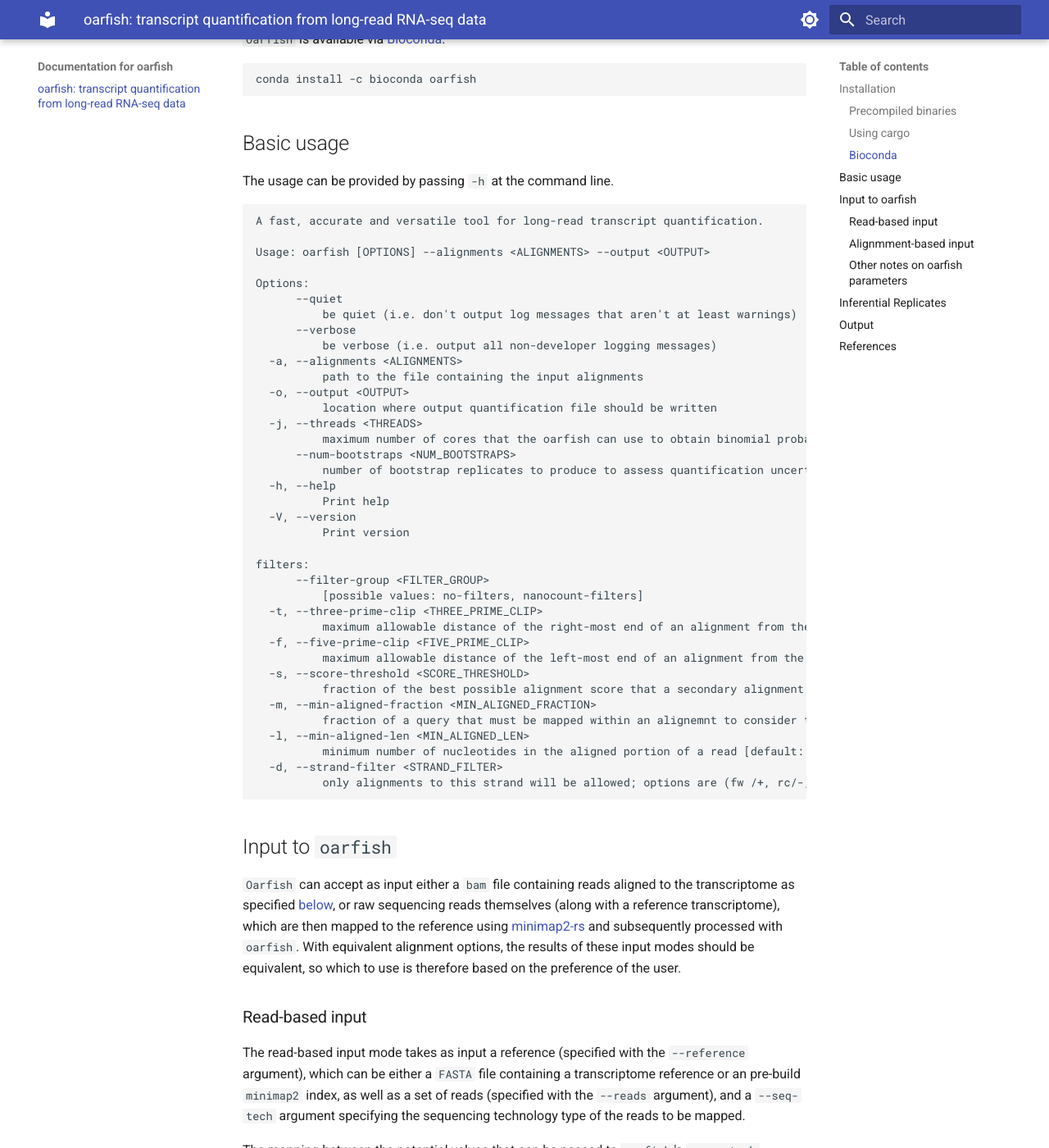
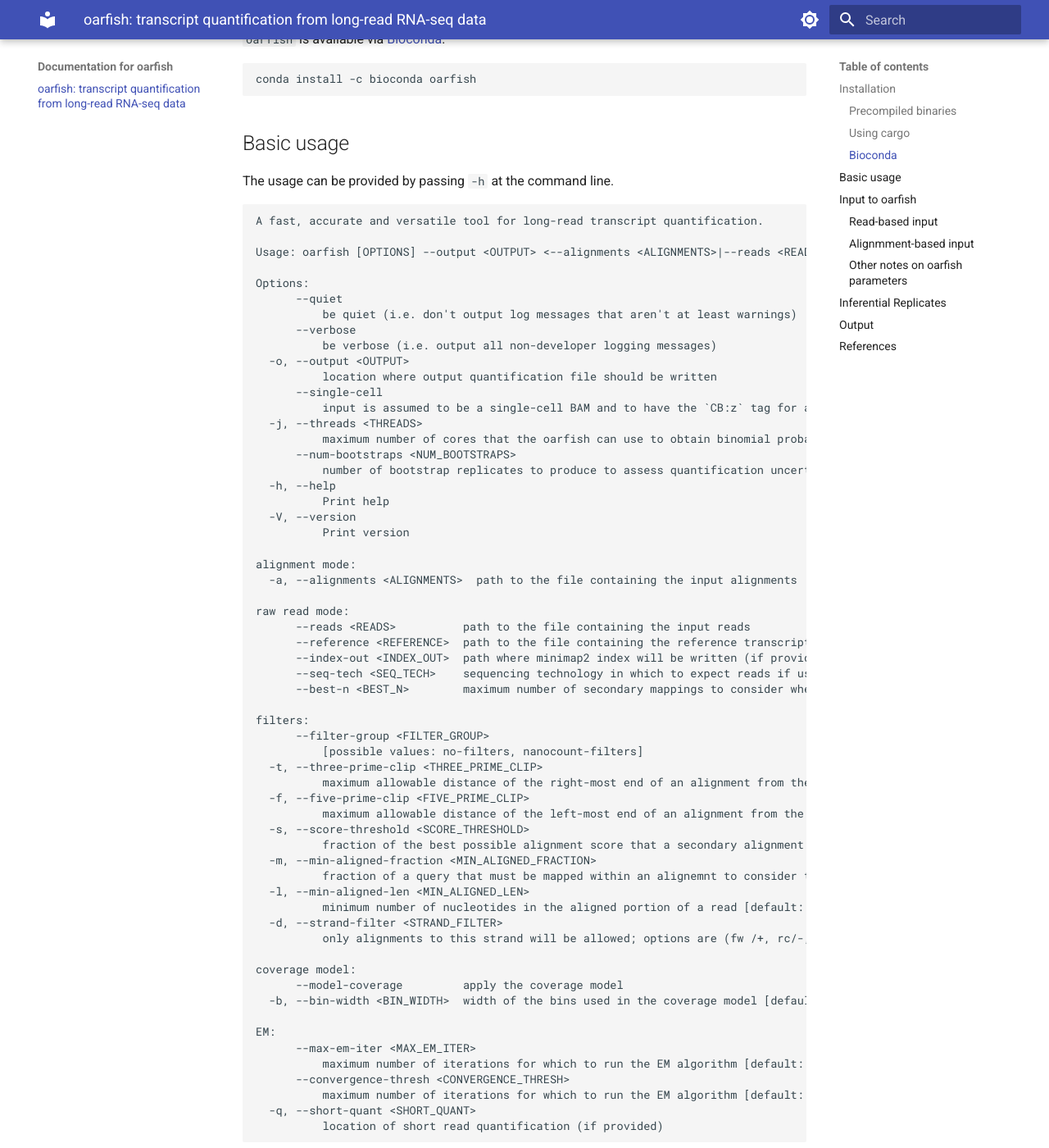
Before and after one commit to COMBINE-lab/oarfish, an MkDocs documentation site: the page built from docs/index.md, in a window 1280 px wide and 1400 px high, scrolled down 1215 px. Shown: the whole window at 82% size. Built offline with MkDocs 1.6.1 and Material for MkDocs 9.7.7, drawn with Linux system fonts in a browser that asks for light colours.

Commit message:
doc options

````diff
--- a/docs/index.md
+++ b/docs/index.md
@@ -47,17 +47,17 @@
 ```
 A fast, accurate and versatile tool for long-read transcript quantification.
 
-Usage: oarfish [OPTIONS] --alignments <ALIGNMENTS> --output <OUTPUT>
+Usage: oarfish [OPTIONS] --output <OUTPUT> <--alignments <ALIGNMENTS>|--reads <READS>>
 
 Options:
       --quiet
           be quiet (i.e. don't output log messages that aren't at least warnings)
       --verbose
           be verbose (i.e. output all non-developer logging messages)
-  -a, --alignments <ALIGNMENTS>
-          path to the file containing the input alignments
   -o, --output <OUTPUT>
           location where output quantification file should be written
+      --single-cell
+          input is assumed to be a single-cell BAM and to have the `CB:z` tag for all read records
   -j, --threads <THREADS>
           maximum number of cores that the oarfish can use to obtain binomial probability [default: 1]
       --num-bootstraps <NUM_BOOTSTRAPS>
@@ -67,21 +67,43 @@
   -V, --version
           Print version
 
+alignment mode:
+  -a, --alignments <ALIGNMENTS>  path to the file containing the input alignments
+
+raw read mode:
+      --reads <READS>          path to the file containing the input reads
+      --reference <REFERENCE>  path to the file containing the reference transcriptome (or existing index) against which to map
+      --index-out <INDEX_OUT>  path where minimap2 index will be written (if provided)
+      --seq-tech <SEQ_TECH>    sequencing technology in which to expect reads if using mapping based mode [possible values: ont-cdna, ont-drna, pac-bio, pac-bio-hifi]
+      --best-n <BEST_N>        maximum number of secondary mappings to consider when mapping reads to the transcriptome [default: 100]
+
 filters:
       --filter-group <FILTER_GROUP>
           [possible values: no-filters, nanocount-filters]
   -t, --three-prime-clip <THREE_PRIME_CLIP>
-          maximum allowable distance of the right-most end of an alignment from the 3' transcript end [default: 4294967295]
+          maximum allowable distance of the right-most end of an alignment from the 3' transcript end [default: *4294967295]
   -f, --five-prime-clip <FIVE_PRIME_CLIP>
-          maximum allowable distance of the left-most end of an alignment from the 5' transcript end [default: 4294967295]
+          maximum allowable distance of the left-most end of an alignment from the 5' transcript end [default: *4294967295]
   -s, --score-threshold <SCORE_THRESHOLD>
-          fraction of the best possible alignment score that a secondary alignment must have for consideration [default: 0.95]
+          fraction of the best possible alignment score that a secondary alignment must have for consideration [default: *0.95]
   -m, --min-aligned-fraction <MIN_ALIGNED_FRACTION>
-          fraction of a query that must be mapped within an alignemnt to consider the alignemnt valid [default: 0.5]
+          fraction of a query that must be mapped within an alignemnt to consider the alignemnt valid [default: *0.5]
   -l, --min-aligned-len <MIN_ALIGNED_LEN>
-          minimum number of nucleotides in the aligned portion of a read [default: 50]
+          minimum number of nucleotides in the aligned portion of a read [default: *50]
   -d, --strand-filter <STRAND_FILTER>
           only alignments to this strand will be allowed; options are (fw /+, rc/-, or both/.) [default: .]
+
+coverage model:
+      --model-coverage         apply the coverage model
+  -b, --bin-width <BIN_WIDTH>  width of the bins used in the coverage model [default: 100]
+
+EM:
+      --max-em-iter <MAX_EM_ITER>
+          maximum number of iterations for which to run the EM algorithm [default: 1000]
+      --convergence-thresh <CONVERGENCE_THRESH>
+          maximum number of iterations for which to run the EM algorithm [default: 0.001]
+  -q, --short-quant <SHORT_QUANT>
+          location of short read quantification (if provided)
 ```
 
 ## Input to `oarfish`
````
